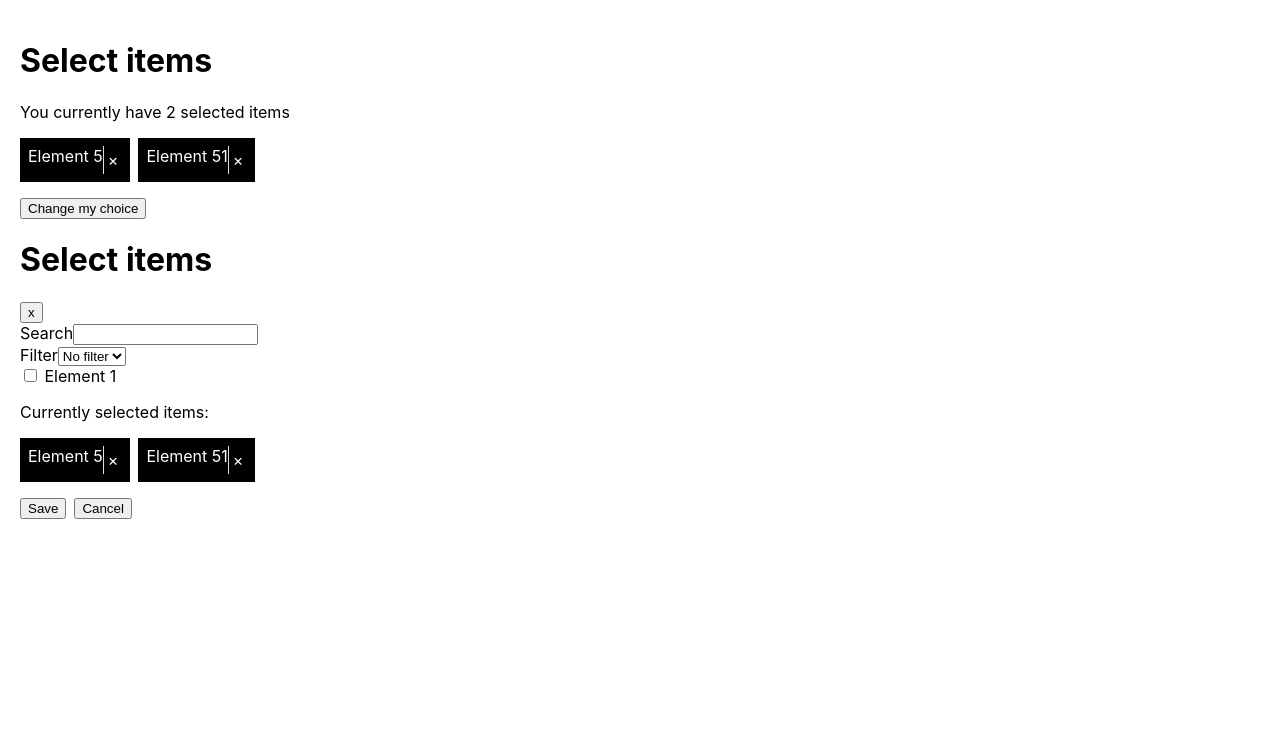
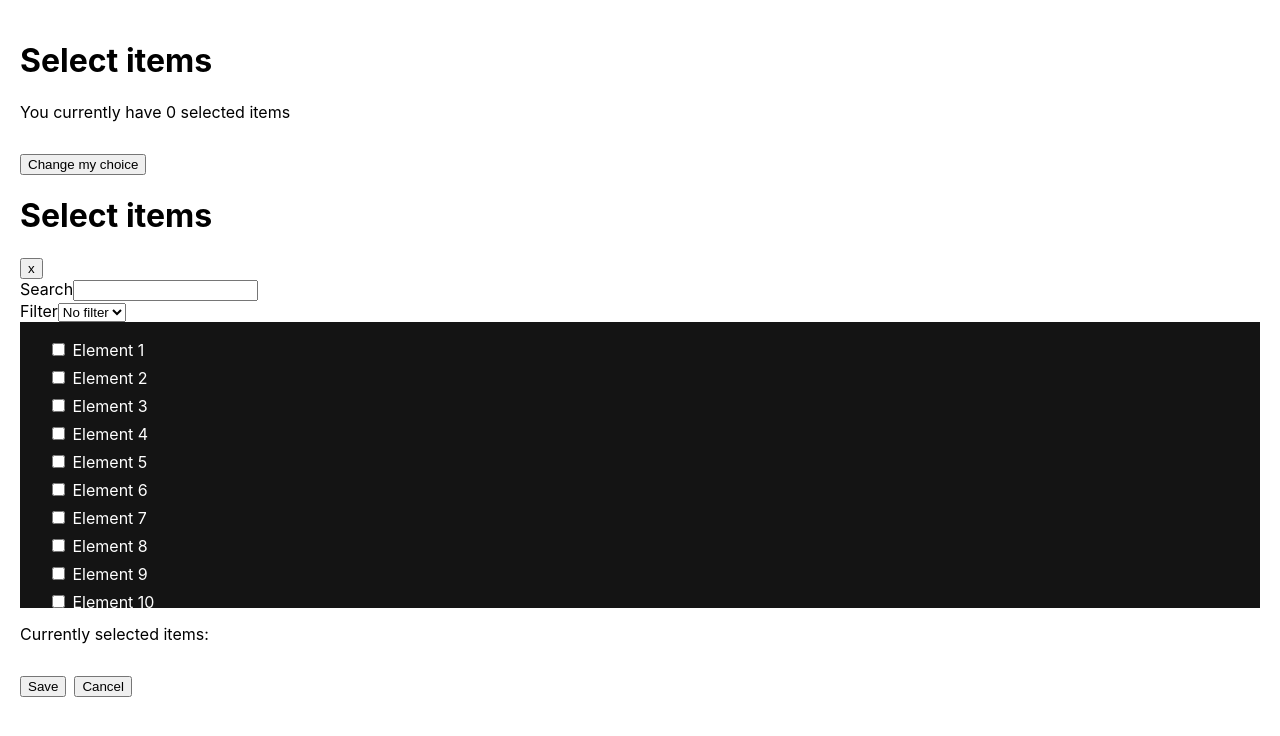
Before and after one commit to setage/wg-ui-test, a React (Create React App) app: page / in a window 1280 px wide. Both pictures are taken after a click on the button "Change my choice". Shown: the top 736 px of the page. Built offline with nearby package versions, Linux system fonts and the light colour scheme.

Commit message:
Selecting and deselecting items, save list

```diff
--- a/src/App.tsx
+++ b/src/App.tsx
@@ -4,22 +4,42 @@ import ButtonGroup from './components/ButtonGroup/ButtonGroup';
 import Dialog from './components/Dialog/Dialog';
 
 import styles from './App.module.css';
+import { IItem } from './types';
 
 function App() {
   const [dialogShown, toggleDialog] = useState(false);
+  const [selectedItems, setSelectedItems] = useState<IItem[]>([]);
 
   const handleToggleDialog = () => {
     toggleDialog(!dialogShown);
   };
 
+  const handleSave = (items: IItem[]) => {
+    setSelectedItems(items);
+    handleToggleDialog();
+  };
+
+  const removeItem = (item: IItem) => {
+    setSelectedItems(
+      selectedItems.filter((selectedItem) => selectedItem.value !== item.value)
+    );
+  };
+
+  const renderSelectedItems = selectedItems.map((item) => (
+    <SelectedItem
+      key={item.value}
+      name={item.name}
+      remove={() => removeItem(item)}
+    />
+  ));
+
   return (
     <div className={styles.base}>
       <h1>Select items</h1>
       <div>
-        <p>You currently have 2 selected items</p>
+        <p>{`You currently have ${selectedItems.length} selected items`}</p>
         <ButtonGroup>
-          <SelectedItem name="Element 5" />
-          <SelectedItem name="Element 51" />
+          {!!selectedItems.length && renderSelectedItems}
         </ButtonGroup>
 
         <ButtonGroup>
@@ -27,7 +47,13 @@ function App() {
         </ButtonGroup>
       </div>
 
-      {dialogShown && <Dialog toggle={handleToggleDialog} />}
+      {dialogShown && (
+        <Dialog
+          toggle={handleToggleDialog}
+          save={handleSave}
+          selectedItems={selectedItems}
+        />
+      )}
     </div>
   );
 }
--- a/src/components/ButtonGroup/ButtonGroup.module.css
+++ b/src/components/ButtonGroup/ButtonGroup.module.css
@@ -2,4 +2,5 @@
   display: flex;
   gap: .5rem;
   margin: 1rem 0 0;
+  flex-wrap: wrap;
 }
--- /dev/null
+++ b/src/components/Dialog/Dialog.module.css
@@ -0,0 +1,11 @@
+.list {
+  overflow-y: auto;
+  padding: 10px 20px;
+  height: 266px;
+  color: #fff;
+  background-color: #141414;
+}
+
+.item {
+  margin: 0.5rem;
+}
--- a/src/components/Dialog/Dialog.tsx
+++ b/src/components/Dialog/Dialog.tsx
@@ -1,11 +1,67 @@
+import { FormEvent, useState } from 'react';
+import { IItem } from '../../types';
 import ButtonGroup from '../ButtonGroup/ButtonGroup';
 import SelectedItem from '../SelectedItem/SelectedItem';
 
+import styles from './Dialog.module.css';
+import { ELEMENTS_LIST } from '../../constants';
+
 interface IDialogProps {
   toggle: () => void;
+  save: (items: IItem[]) => void;
+  selectedItems: IItem[];
 }
 
-function Dialog({ toggle }: IDialogProps) {
+function Dialog({ toggle, save, selectedItems }: IDialogProps) {
+  const [currentlySelectedItems, setCurrentlySelectedItems] =
+    useState<IItem[]>(selectedItems);
+
+  const handleSave = (e: FormEvent) => {
+    e.preventDefault();
+    save(currentlySelectedItems);
+  };
+
+  const addItem = (item: IItem) => {
+    currentlySelectedItems.push(item);
+    setCurrentlySelectedItems([...currentlySelectedItems]);
+  };
+
+  const removeItem = (item: IItem) => {
+    setCurrentlySelectedItems(
+      currentlySelectedItems.filter(
+        (selectedItem) => selectedItem.value !== item.value
+      )
+    );
+  };
+
+  const renderItems = ELEMENTS_LIST.map((item) => {
+    const isChecked = !!currentlySelectedItems.find(
+      (selectedItem) => selectedItem.value === item.value
+    );
+
+    return (
+      <div className={styles.item} key={`element-${item.value}`}>
+        <input
+          type="checkbox"
+          name={`element-${item.value}`}
+          id={`element-${item.value}`}
+          value={item.value}
+          checked={isChecked}
+          onChange={isChecked ? () => removeItem(item) : () => addItem(item)}
+        />{' '}
+        <label htmlFor={`element-${item.value}`}>{item.name}</label>
+      </div>
+    );
+  });
+
+  const renderSelectedItems = currentlySelectedItems.map((item) => (
+    <SelectedItem
+      key={item.value}
+      name={item.name}
+      remove={() => removeItem(item)}
+    />
+  ));
+
   return (
     <form>
       <div>
@@ -29,19 +85,15 @@ function Dialog({ toggle }: IDialogProps) {
         </div>
       </div>
 
-      <div>
-        <input type="checkbox" name="element-1" id="element-1" value={1} />{' '}
-        <label htmlFor="element-1">Element 1</label>
-      </div>
+      <div className={styles.list}>{renderItems}</div>
 
       <p>Currently selected items:</p>
-      <ButtonGroup>
-        <SelectedItem name="Element 5" />
-        <SelectedItem name="Element 51" />
-      </ButtonGroup>
+      <ButtonGroup>{renderSelectedItems}</ButtonGroup>
 
       <ButtonGroup>
-        <button type="submit">Save</button>
+        <button type="submit" onClick={handleSave}>
+          Save
+        </button>
         <button type="reset" onClick={toggle}>
           Cancel
         </button>
--- a/src/components/SelectedItem/SelectedItem.tsx
+++ b/src/components/SelectedItem/SelectedItem.tsx
@@ -1,14 +1,20 @@
+import { IItem } from '../../types';
 import styles from './SelectedItem.module.css';
 
 interface ISelectedItem {
   name: string;
+  remove: () => void;
 }
 
-
-function SelectedItem({ name }: ISelectedItem) {
+function SelectedItem({ name, remove }: ISelectedItem) {
   return (
-    <div className={styles.base}>{name} <span className={styles.close}>&times;</span></div>
-  )
-};
+    <div className={styles.base}>
+      {name}{' '}
+      <span className={styles.close} onClick={remove}>
+        &times;
+      </span>
+    </div>
+  );
+}
 
 export default SelectedItem;
--- /dev/null
+++ b/src/constants.ts
@@ -0,0 +1,6 @@
+import { IItem } from './types';
+
+export const ELEMENTS_LIST: IItem[] = Array.from({ length: 300 }, (_, i) => ({
+  name: `Element ${i + 1}`,
+  value: i,
+}));
--- /dev/null
+++ b/src/types.ts
@@ -0,0 +1,4 @@
+export interface IItem {
+  name: string;
+  value: number;
+}
```
